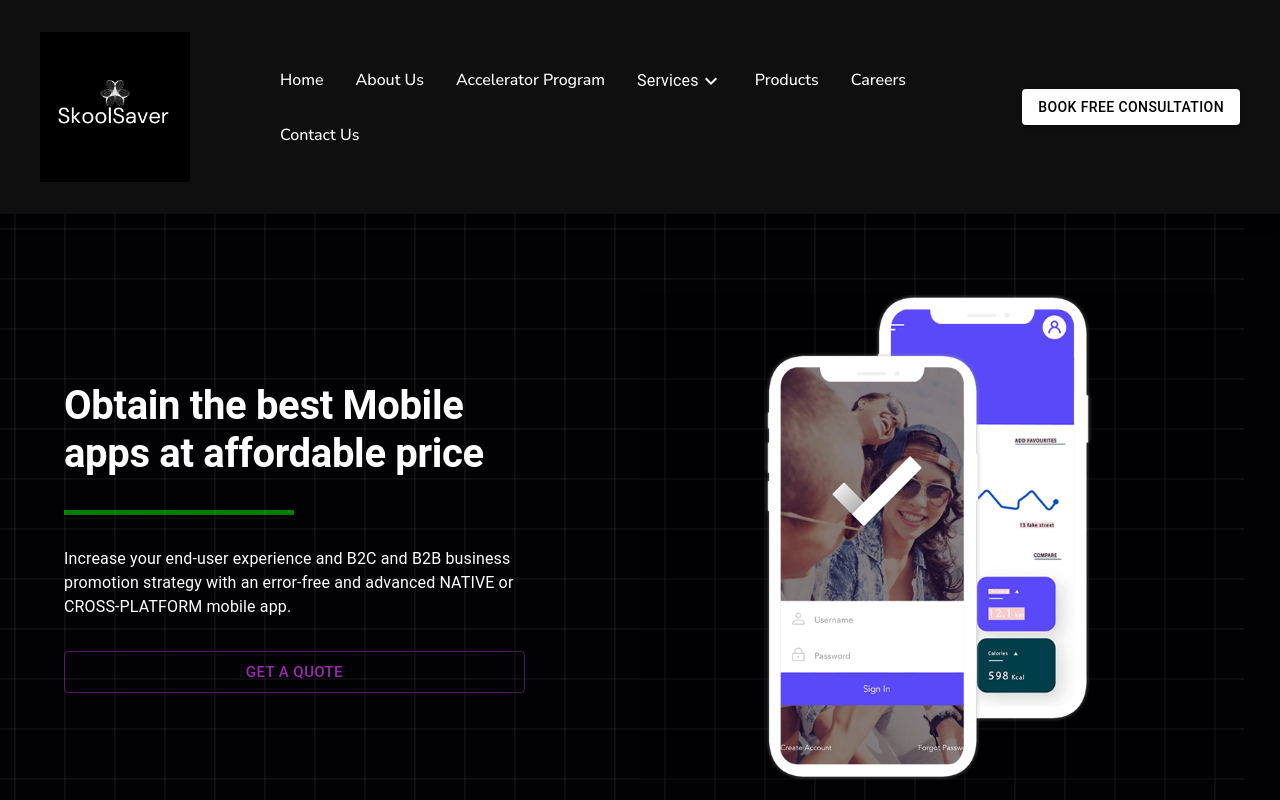
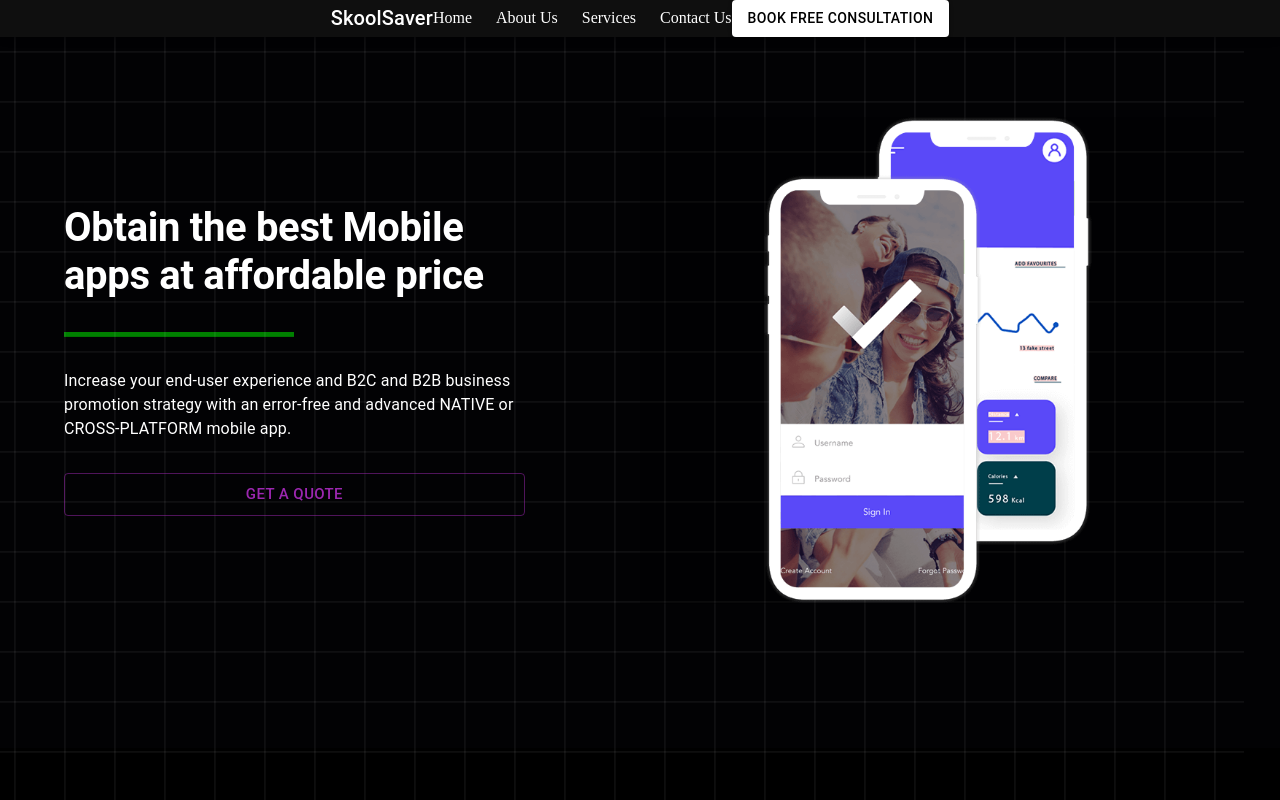
Before and after one commit to SkoolSaver/anuTechFronted, a Next.js app: page /app-development in a window 1280 px wide. Shown: the top 800 px of the page. Built offline with nearby package versions, Linux system fonts and the light colour scheme.

Commit message:
updated header and global.css file

```diff
--- a/app/globals.css
+++ b/app/globals.css
@@ -67,25 +67,10 @@ body {
 }
 
 .container {
-  width: 1200px !important;
-  padding: 0 !important;
-  margin-right: auto;
-  margin-left: auto;
-  margin-top: 64px;
-
-  @media screen and (min-width: 992px) and (max-width: 1439px) {
-    max-width: 1279px !important;
-    padding: 0 !important;
-    margin: 0 80px !important;
-    width: auto !important;
-  }
-
-  @media screen and (max-width: 991px) {
-    max-width: 959px !important;
-    margin: 0 16px !important;
-    padding: 0 !important;
-    width: auto !important;
-  }
+  width: 100%;
+  max-width: 1200px;
+  padding: 0 16px;
+  margin: 64px auto;
 }
 
 .gradient-cards {
@@ -197,7 +182,22 @@ body {
     font-size: 14px; /* Adjust font size for smaller screens */
   }
 
-  /* Add other responsive styles for small devices */
+  header {
+    flex-wrap: wrap;
+  }
+
+  nav {
+    display: none;
+  }
+
+  .hamburger-menu {
+    display: block;
+    cursor: pointer;
+  }
+
+  .container {
+    padding: 0 8px;
+  }
 }
 
 @media (max-width: 480px) {
@@ -205,9 +205,12 @@ body {
     font-size: 12px; /* Further adjustments for very small screens */
   }
 
-  /* Example: hide large elements or adjust layout */
   .large-element {
     display: none;
+  }
+
+  header {
+    justify-content: center;
   }
 }
 
@@ -227,17 +230,6 @@ nav {
 
 .hamburger-menu {
   display: none;
-}
-
-@media (max-width: 768px) {
-  nav {
-    display: none;
-  }
-
-  .hamburger-menu {
-    display: block;
-    cursor: pointer;
-  }
 }
 
 /* Form Styles */
--- a/app/sections/layout/Header.jsx
+++ b/app/sections/layout/Header.jsx
@@ -1,283 +1,155 @@
 "use client";
 
-import * as React from "react";
-import Image from "next/legacy/image";
-import AppBar from "@mui/material/AppBar";
-import Container from "@mui/material/Container";
+import React, { useState } from "react";
 import {
+  AppBar,
   Box,
   Button,
-  Divider,
+  IconButton,
+  Drawer,
   List,
   ListItem,
-  Stack,
   Typography,
+  Divider,
 } from "@mui/material";
+import MenuIcon from "@mui/icons-material/Menu";
 import Link from "next/link";
-import { nunitoSans, popins } from "@/app/google-fonts/fonts";
-import KeyboardArrowDownIcon from "@mui/icons-material/KeyboardArrowDown";
-import { usePathname } from "next/navigation";
+import Image from "next/legacy/image";
 
-// services
 const services = [
-  {
-    id: 1,
-    title: "Web Design",
-    href: "/web-design",
-  },
-  {
-    id: 2,
-    title: "Web Development",
-    href: "/web-development",
-  },
-  {
-    id: 3,
-    title: "App Development",
-    href: "/app-development",
-  },
-  {
-    id: 4,
-    title: "Ecommerce Solutions",
-    href: "/ecommerce-solutions",
-  },
-  {
-    id: 5,
-    title: "Digital Marketing",
-    href: "/digital-marketing",
-  },
-  {
-    id: 6,
-    title: "Graphic & Animations",
-    href: "/graphic-animations",
-  },
+  { id: 1, title: "Web Design", href: "/web-design" },
+  { id: 2, title: "Web Development", href: "/web-development" },
+  { id: 3, title: "App Development", href: "/app-development" },
+  { id: 4, title: "Ecommerce Solutions", href: "/ecommerce-solutions" },
+  { id: 5, title: "Digital Marketing", href: "/digital-marketing" },
 ];
 
-// packages
-const packages = [
-  {
-    id: 1,
-    title: "Website Development Packages",
-    href: "/website-development-packages",
-  },
-  {
-    id: 2,
-    title: "eCommerce Development Packages",
-    href: "/ecommerce-development-packages",
-  },
-  {
-    id: 3,
-    title: "Logo and Graphic Packages",
-    href: "/logo-graphic-packages",
-  },
-  {
-    id: 4,
-    title: "SEO Packages",
-    href: "/seo-packages",
-  },
-  {
-    id: 5,
-    title: "Website Maintenance Package",
-    href: "/website-maintenance-package",
-  },
-];
-const linkObj = {
-  textDecoration: "none",
-  fontSize: "1rem",
-  fontWeight: 500,
-  whiteSpace: "nowrap",
-  "&:hover": {
-    color: "#6674c0",
-  },
-};
+const Header = () => {
+  const [mobileOpen, setMobileOpen] = useState(false);
 
-const Header = () => {
-  const pathname = usePathname();
+  const toggleDrawer = () => setMobileOpen(!mobileOpen);
 
-  // states
-  const [isActiveEle, setIsActiveEle] = React.useState(
-    pathname.replace("/", "") || "home"
+  const drawer = (
+    <Box onClick={toggleDrawer} sx={{ textAlign: "center" }}>
+      <Typography variant="h6" sx={{ my: 2 }}>
+        SkoolSaver
+      </Typography>
+      <Divider />
+      <List>
+        <ListItem>
+          <Link href="/" style={{ textDecoration: "none", color: "black" }}>
+            Home
+          </Link>
+        </ListItem>
+        <ListItem>
+          <Link
+            href="/about-us"
+            style={{ textDecoration: "none", color: "black" }}
+          >
+            About Us
+          </Link>
+        </ListItem>
+        <ListItem>
+          <Link
+            href="/services"
+            style={{ textDecoration: "none", color: "black" }}
+          >
+            Services
+          </Link>
+        </ListItem>
+        {services.map((service) => (
+          <ListItem key={service.id}>
+            <Link
+              href={service.href}
+              style={{ textDecoration: "none", color: "black" }}
+            >
+              {service.title}
+            </Link>
+          </ListItem>
+        ))}
+        <ListItem>
+          <Link
+            href="/contact-us"
+            style={{ textDecoration: "none", color: "black" }}
+          >
+            Contact Us
+          </Link>
+        </ListItem>
+      </List>
+    </Box>
   );
 
-  const handleclick = (ele) => () => {
-    setIsActiveEle(ele);
-  };
+  return (
+    <AppBar position="sticky" sx={{ bgcolor: "#0f0f0f", padding: "0 16px" }}>
+      <Box display="flex" justifyContent="space-between" alignItems="center">
+        {/* Logo */}
+        <Typography variant="h6" color="inherit">
+          SkoolSaver
+        </Typography>
 
-  return (
-    <AppBar
-      position="sticky"
-      sx={{
-        bgcolor: "#0f0f0f",
-        boxShadow: "0px 8px 12px rgba(0, 0, 0, 0.2)",
-      }}
+        {/* Navigation Links */}
+        <Box
+          display={{ xs: "none", sm: "flex" }}
+          gap={3}
+          alignItems="center"
+          flexWrap="wrap"
         >
-      <Container maxWidth="xl" sx={{ p: 2 }}>
-        <Stack
-          direction="row"
-          justifyContent="space-between"
-          alignItems="center"
+          <Link href="/" style={{ textDecoration: "none", color: "white" }}>
+            Home
+          </Link>
+          <Link
+            href="/about-us"
+            style={{ textDecoration: "none", color: "white" }}
           >
-          {/* Logo */}
-          <Box width="20%" display="flex" alignItems="center">
-            <Link href="/" underline="none" style={{ textDecoration: "none", display: "flex", alignItems: "center" }}>
-              <Image
-                width={150}
-                height={150}
-                src="/logo.png"
-                alt="SkoolSaver logo"
-                style={{ objectFit: 'cover' }}
-              />
+            About Us
+          </Link>
+          <Link
+            href="/services"
+            style={{ textDecoration: "none", color: "white" }}
+          >
+            Services
+          </Link>
+          <Link
+            href="/contact-us"
+            style={{ textDecoration: "none", color: "white" }}
+          >
+            Contact Us
           </Link>
         </Box>
 
-          {/* Navigation Links */}
-          <Box
-            width="55%"  // Adjusted width for links
-            display="flex"
-            gap={4}
-            alignItems="center"
-            flexWrap="wrap"  // Allow wrapping if space is limited
+        {/* Hamburger Menu */}
+        <IconButton
+          color="inherit"
+          edge="start"
+          onClick={toggleDrawer}
+          sx={{ display: { sm: "none" } }}
         >
-            <Box
-              onClick={handleclick("home")}
-              component={Link}
-              href="/"
-              className={nunitoSans.className}
-              sx={linkObj}
-              color={isActiveEle === "home" ? "#6674c0" : "white"}
-            >
-              Home
-            </Box>
-            <Box
-              onClick={handleclick("about-us")}
-              component={Link}
-              href="/about-us"
-              className={nunitoSans.className}
-              sx={linkObj}
-              color={isActiveEle === "about-us" ? "#6674c0" : "white"}
-            >
-              About Us
-            </Box>
+          <MenuIcon />
+        </IconButton>
 
-            <Box
-              onClick={handleclick("acclerator-program")}
-              component={Link}
-              href="/acclerator-program"
-              className={nunitoSans.className}
-              sx={linkObj}
-              color={isActiveEle === "acclerator-program" ? "#6674c0" : "white"}
-            >
-              Accelerator Program
-            </Box>
-
-            {/* Services Dropdown */}
-            <Box
-              display="flex"
-              flexDirection="column"
-              sx={linkObj}
-              height={23}
-              position="relative"
-              className="parent-services"
-            >
-              <Box display="flex">
-                <Typography className={nunitoSans.className}>
-                  Services
-                </Typography>
-                <KeyboardArrowDownIcon />
-              </Box>
-
-              <Stack
-                className="child-services"
-                position="absolute"
-                zIndex={1}
-                top={25}
-                borderTop="2px solid #008080"
-              >
-                <List
-                  sx={{
-                    display: "flex",
-                    flexDirection: "column",
-                    width: 250,
-                    bgcolor: "white",
-                  }}
-                >
-                  {services.map((service, index) => (
-                    <React.Fragment key={service.id}>
-                      <ListItem sx={{ py: 1.5 }}>
-                        <Box
-                          component="a"
-                          href={service.href}
-                          className={nunitoSans.className}
-                          sx={{
-                            textDecoration: "none",
-                            color: "black",
-                            fontSize: "16px",
-                            transition: "color 0.3s",
-                            "&:hover": {
-                              color: "#3d75ec",
-                            },
-                          }}
-                        >
-                          {service.title}
-                        </Box>
-                      </ListItem>
-                      {index < services.length - 1 && <Divider />}
-                    </React.Fragment>
-                  ))}
-                </List>
-              </Stack>
-            </Box>
-
-            {/* Other Links */}
-            <Box
-              onClick={handleclick("products")}
-              component={Link}
-              href="/products"
-              className={nunitoSans.className}
-              sx={linkObj}
-              color={isActiveEle === "products" ? "#6674c0" : "white"}
-            >
-              Products
-            </Box>
-
-            <Box
-              onClick={handleclick("careers")}
-              component={Link}
-              href="/careers"
-              className={nunitoSans.className}
-              sx={linkObj}
-              color={isActiveEle === "careers" ? "#6674c0" : "white"}
-            >
-              Careers
-            </Box>
-
-            <Box
-              onClick={handleclick("contact-us")}
-              component={Link}
-              href="/contact-us"
-              className={nunitoSans.className}
-              sx={linkObj}
-              color={isActiveEle === "contact-us" ? "#6674c0" : "white"}
-            >
-              Contact Us
-            </Box>
-          </Box>
-
-          {/* Button */}
-          <Box width="25%" display="flex" justifyContent="flex-end">
+        {/* Book Free Consultation */}
         <Button
           variant="contained"
           href="/get-a-quote"
           sx={{
             bgcolor: "white",
             color: "black",
-                flexShrink: 0,  // Prevent shrinking
+            display: { xs: "none", sm: "block" },
           }}
         >
-              Book free Consultation
+          Book Free Consultation
         </Button>
       </Box>
-        </Stack>
-      </Container>
+
+      {/* Drawer for Mobile */}
+      <Drawer
+        anchor="left"
+        open={mobileOpen}
+        onClose={toggleDrawer}
+        sx={{ display: { sm: "none" } }}
+      >
+        {drawer}
+      </Drawer>
     </AppBar>
   );
 };
```
Lines whose indentation alone changed are shown as unchanged.
